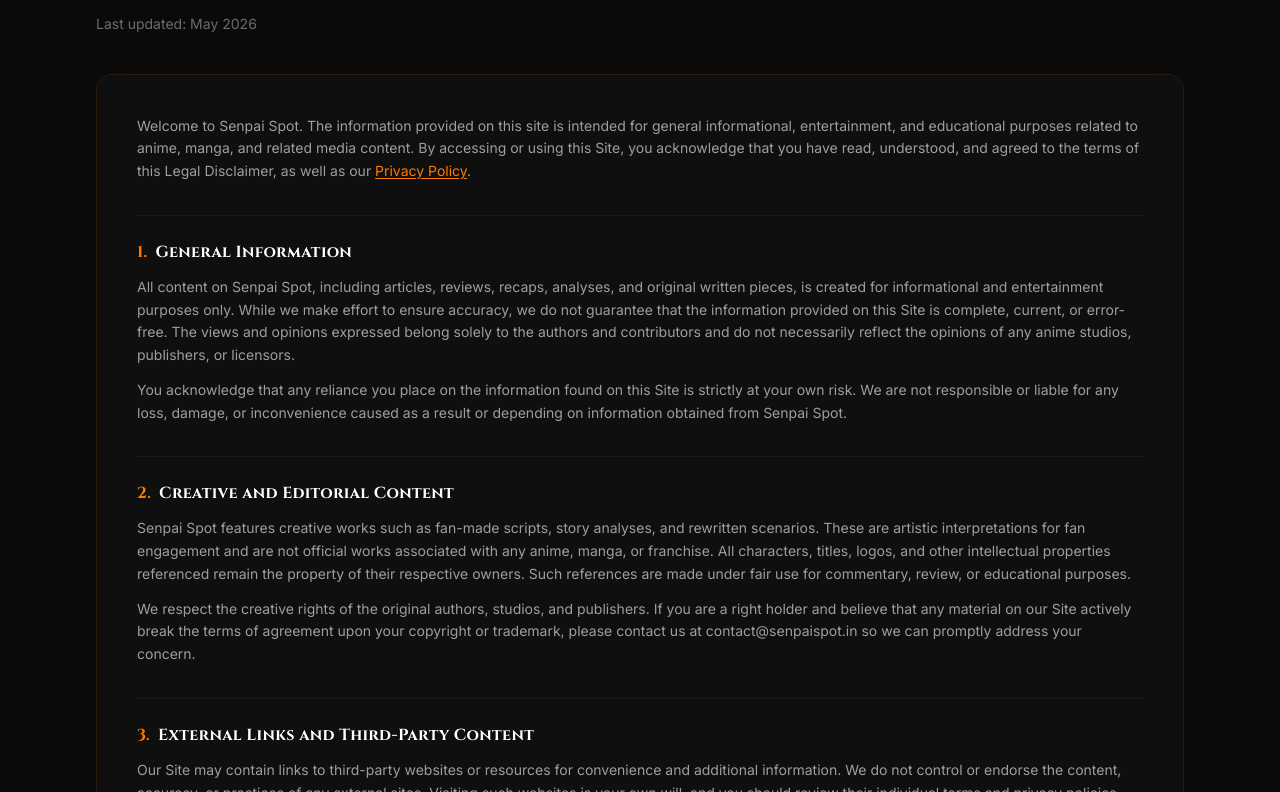
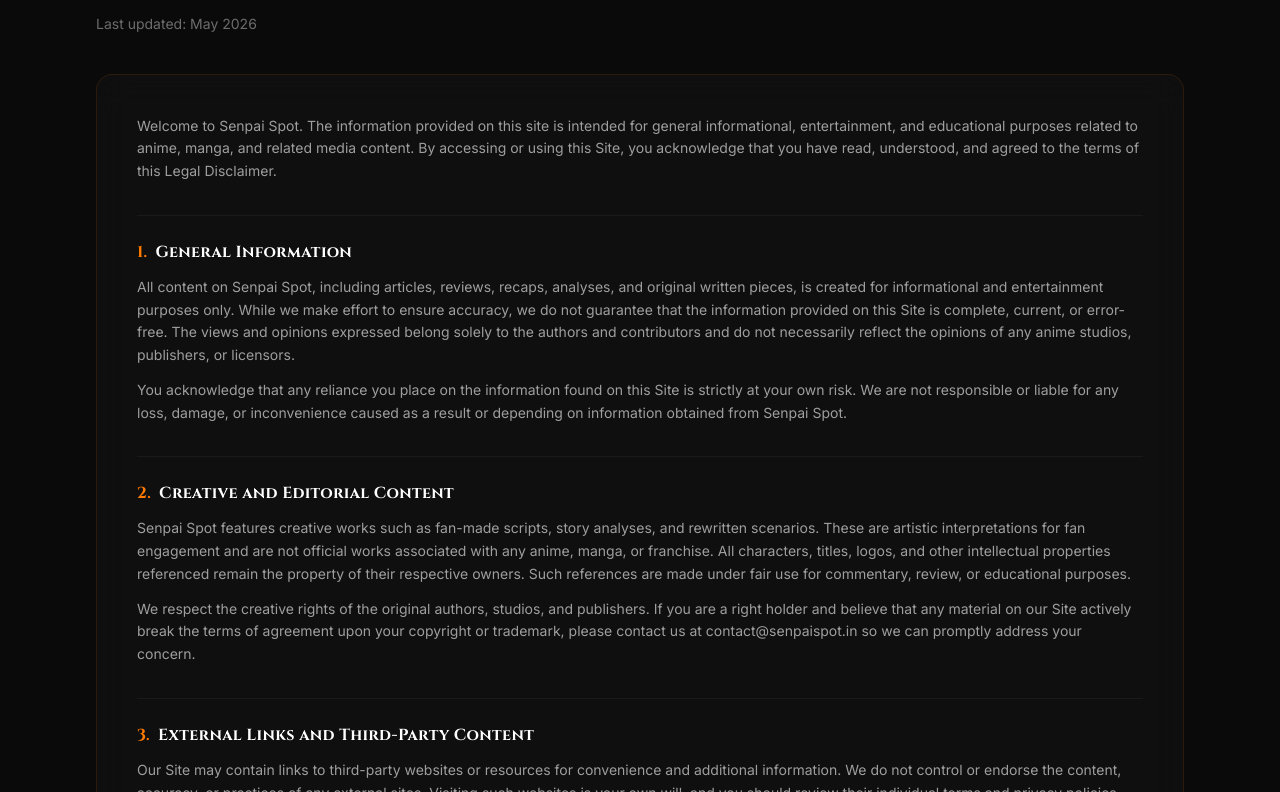
Before and after one commit to Spooky170/senpai-spot, a Next.js app: page /about in a window 1280 px wide. Shown: the part 1768-2560 px from the top of the page. Built offline with nearby package versions, Linux system fonts and the light colour scheme; no server answers.

Commit message:
Remove Privacy Policy link from disclaimer

```diff
--- a/app/about/page.tsx
+++ b/app/about/page.tsx
@@ -160,11 +160,7 @@
                 Welcome to Senpai Spot. The information provided on this site is intended for general informational,
                 entertainment, and educational purposes related to anime, manga, and related media content. By accessing
                 or using this Site, you acknowledge that you have read, understood, and agreed to the terms of this Legal
-                Disclaimer, as well as our{' '}
-                <Link href="/privacy-policy" className="text-orange-500 hover:text-orange-400 underline underline-offset-2">
-                  Privacy Policy
-                </Link>
-                .
+                Disclaimer.
               </p>
 
               {[
```
